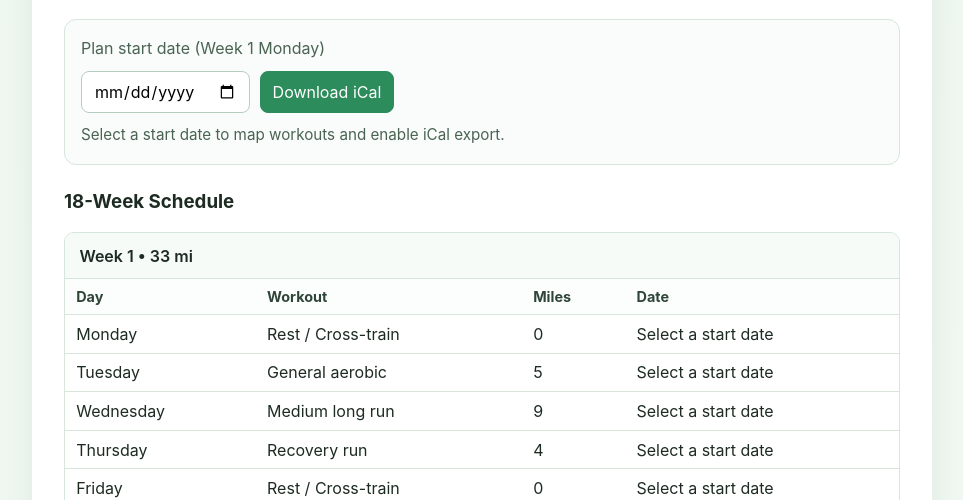
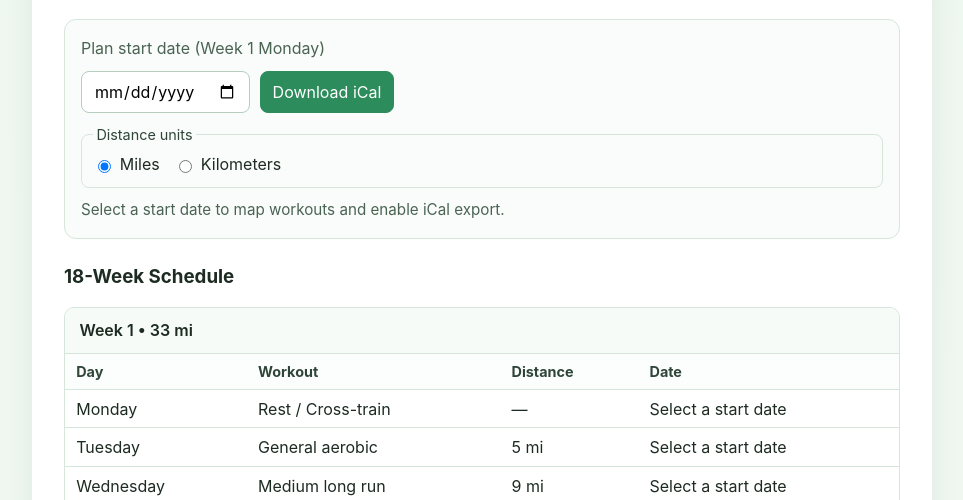
Before and after one commit to colinmarsch/vibes, a plain HTML site: page milestones/index.html in a window 1280 px wide. Shown: the part 300-800 px from the top of the page, without its empty margins (158-1121 px from the left). Drawn offline with Linux system fonts and the light colour scheme.

Commit message:
Add miles/km unit toggle to milestones plan

```diff
--- a/milestones/index.html
+++ b/milestones/index.html
@@ -26,6 +26,17 @@
           <input id="start-date" type="date" />
           <button id="download-ical" type="button">Download iCal</button>
         </div>
+        <fieldset class="unit-toggle" aria-label="Distance units">
+          <legend>Distance units</legend>
+          <label>
+            <input type="radio" name="distance-unit" value="mi" checked />
+            Miles
+          </label>
+          <label>
+            <input type="radio" name="distance-unit" value="km" />
+            Kilometers
+          </label>
+        </fieldset>
         <p id="date-range" class="date-range"></p>
       </section>
 
--- a/milestones/plan.js
+++ b/milestones/plan.js
@@ -241,6 +241,8 @@ const startDateInput = document.getElementById("start-date");
 const dateRangeOutput = document.getElementById("date-range");
 const planContainer = document.getElementById("plan-container");
 const downloadButton = document.getElementById("download-ical");
+const unitInputs = document.querySelectorAll('input[name="distance-unit"]');
+const MILES_TO_KM = 1.60934;
 
 function addDays(date, days) {
   const next = new Date(date);
@@ -274,8 +276,35 @@ function getWorkoutDate(startDate, weekIndex, dayName) {
   return addDays(startDate, weekIndex * 7 + dayOffset);
 }
 
+function getSelectedUnit() {
+  const selected = document.querySelector('input[name="distance-unit"]:checked');
+  return selected ? selected.value : "mi";
+}
+
+function formatDistance(miles, unit = getSelectedUnit()) {
+  if (!miles) {
+    return "—";
+  }
+
+  if (unit === "km") {
+    const kilometers = miles * MILES_TO_KM;
+    return `${Number(kilometers.toFixed(1))} km`;
+  }
+
+  return `${Number(miles.toFixed(1))} mi`;
+}
+
+function formatWeekTotal(totalMiles, unit = getSelectedUnit()) {
+  if (unit === "km") {
+    return `${Number((totalMiles * MILES_TO_KM).toFixed(1))} km`;
+  }
+
+  return `${Number(totalMiles.toFixed(1))} mi`;
+}
+
 function renderPlan() {
   const startDate = parseInputDate(startDateInput.value);
+  const unit = getSelectedUnit();
 
   planContainer.innerHTML = "";
 
@@ -284,7 +313,7 @@ function renderPlan() {
     if (weekIndex === 0) details.open = true;
 
     const summary = document.createElement("summary");
-    summary.textContent = `Week ${week.week} • ${week.totalMiles} mi`;
+    summary.textContent = `Week ${week.week} • ${formatWeekTotal(week.totalMiles, unit)}`;
     details.appendChild(summary);
 
     const table = document.createElement("table");
@@ -294,7 +323,7 @@ function renderPlan() {
         <tr>
           <th>Day</th>
           <th>Workout</th>
-          <th>Miles</th>
+          <th>Distance</th>
           <th>Date</th>
         </tr>
       </thead>
@@ -308,7 +337,7 @@ function renderPlan() {
       tr.innerHTML = `
         <td>${run.day}</td>
         <td>${run.workout}</td>
-        <td>${run.miles}</td>
+        <td>${formatDistance(run.miles, unit)}</td>
         <td>${workoutDate ? formatDate(workoutDate) : "Select a start date"}</td>
       `;
       tbody.appendChild(tr);
@@ -332,6 +361,7 @@ function escapeIcsText(value) {
 
 function buildIcs() {
   const startDate = parseInputDate(startDateInput.value);
+  const unit = getSelectedUnit();
   if (!startDate) {
     window.alert("Please choose a plan start date first.");
     return null;
@@ -349,8 +379,9 @@ function buildIcs() {
     week.runs.forEach((run, runIndex) => {
       const eventDate = getWorkoutDate(startDate, weekIndex, run.day);
       const nextDay = addDays(eventDate, 1);
-      const summary = `W${week.week} ${run.day}: ${run.workout}${run.miles ? ` (${run.miles} mi)` : ""}`;
-      const description = `${run.workout}${run.miles ? ` - ${run.miles} miles` : ""}`;
+      const distanceText = run.miles ? formatDistance(run.miles, unit) : "";
+      const summary = `W${week.week} ${run.day}: ${run.workout}${distanceText ? ` (${distanceText})` : ""}`;
+      const description = `${run.workout}${distanceText ? ` - ${distanceText}` : ""}`;
       const uid = `pfitz-18-55-${week.week}-${runIndex}@milestones`;
 
       lines.push(
@@ -386,6 +417,7 @@ function downloadIcsFile() {
 }
 
 startDateInput.addEventListener("input", renderPlan);
+unitInputs.forEach((input) => input.addEventListener("change", renderPlan));
 downloadButton.addEventListener("click", downloadIcsFile);
 
 renderPlan();
--- a/milestones/styles.css
+++ b/milestones/styles.css
@@ -91,6 +91,34 @@ button:hover {
   font-size: 0.95rem;
 }
 
+.unit-toggle {
+  margin: 0.85rem 0 0;
+  padding: 0.55rem 0.7rem;
+  border: 1px solid var(--border);
+  border-radius: 8px;
+  display: flex;
+  gap: 0.9rem;
+  align-items: center;
+  flex-wrap: wrap;
+}
+
+.unit-toggle legend {
+  color: #30453a;
+  font-size: 0.9rem;
+  padding: 0 0.2rem;
+}
+
+.unit-toggle label {
+  color: var(--text);
+  display: inline-flex;
+  align-items: center;
+  gap: 0.35rem;
+}
+
+.unit-toggle input {
+  padding: 0;
+}
+
 .plan-container {
   display: grid;
   gap: 0.7rem;
```
